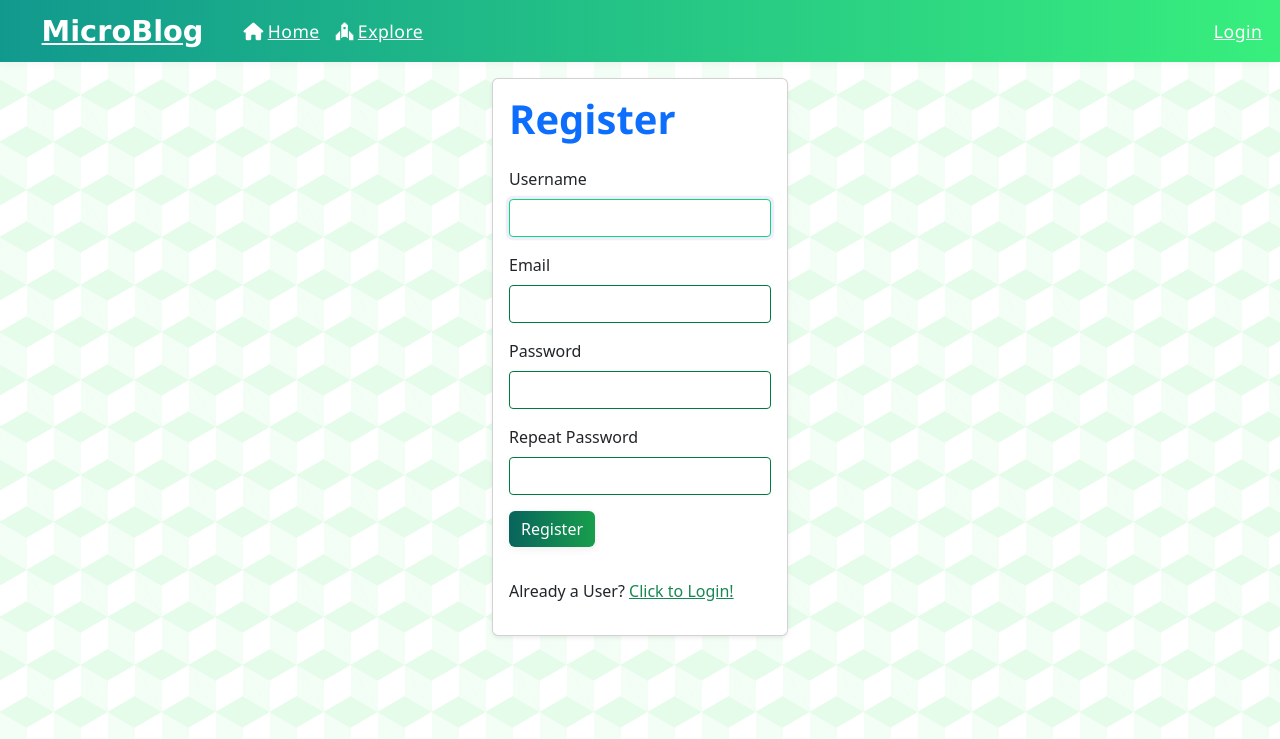
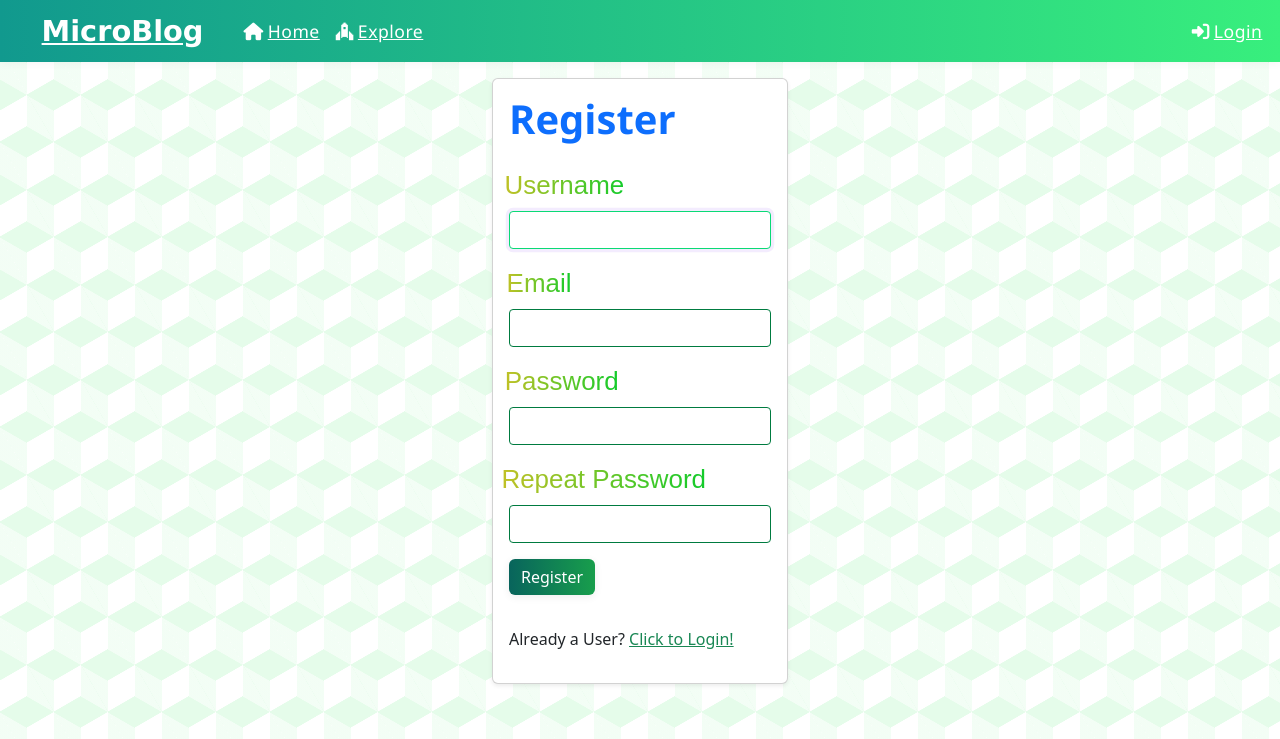
Before and after one commit to nikhilsharma-github/MicroBlog, a Flask app: page /auth/register in a window 1280 px wide. Shown: the top 739 px of the page. Run offline with Flask 3, Linux system fonts and the light colour scheme; some libraries are stand-ins or nearby versions.

Commit message:
CSS and Styling Changes 2

```diff
--- a/flaskapp/static/custom.css
+++ b/flaskapp/static/custom.css
@@ -102,6 +102,19 @@
     box-shadow: 0 0 0 0.2rem rgba(102, 16, 242, 0.08);
 }
 
+.form-label{
+    font-weight: 100;
+    text-decoration: underline;
+    font-family: fantasy;
+    font-size: 1.5rem;
+     background: linear-gradient(90deg, #c1c126, #13cb2b); /* orange to pink */
+    -webkit-background-clip: text;
+    -webkit-text-fill-color: transparent;
+    transform: scale(1.08);
+}
+
+
+
 /* Alerts  */
 .alert-info {
     background: linear-gradient(90deg, #e3f0ff 0%, #f3e7ff 100%);
--- a/flaskapp/templates/_post.html
+++ b/flaskapp/templates/_post.html
@@ -25,7 +25,7 @@
                             'post{{ post.id }}',
                             'translation{{ post.id }}',
                             '{{ post.language }}',
-                            '{{ g.locale }}');">{{ _('Translate') }}</a>
+                            '{{ g.locale }}');"><i class="fa-solid fa-language me-1"></i>{{ _('Translate') }}</a>
             </span>
 
             {% endif %}
--- a/flaskapp/templates/base.html
+++ b/flaskapp/templates/base.html
@@ -38,7 +38,7 @@
       <ul class="navbar-nav mb-2 mb-lg-0">
         {% if current_user.is_anonymous %}
         <li class="nav-item">
-          <a class="nav-link" aria-current="page" href="{{ url_for('auth.login') }}">{{ _('Login') }}</a>
+          <a class="nav-link" aria-current="page" href="{{ url_for('auth.login') }}"><i class="fa-solid fa-right-to-bracket me-1"></i>{{ _('Login') }}</a>
         </li>
         {% else %}
         <li class="nav-item">
```
Also changed, not shown: flaskapp/templates/user.html (+18 -8 lines), app.db.
